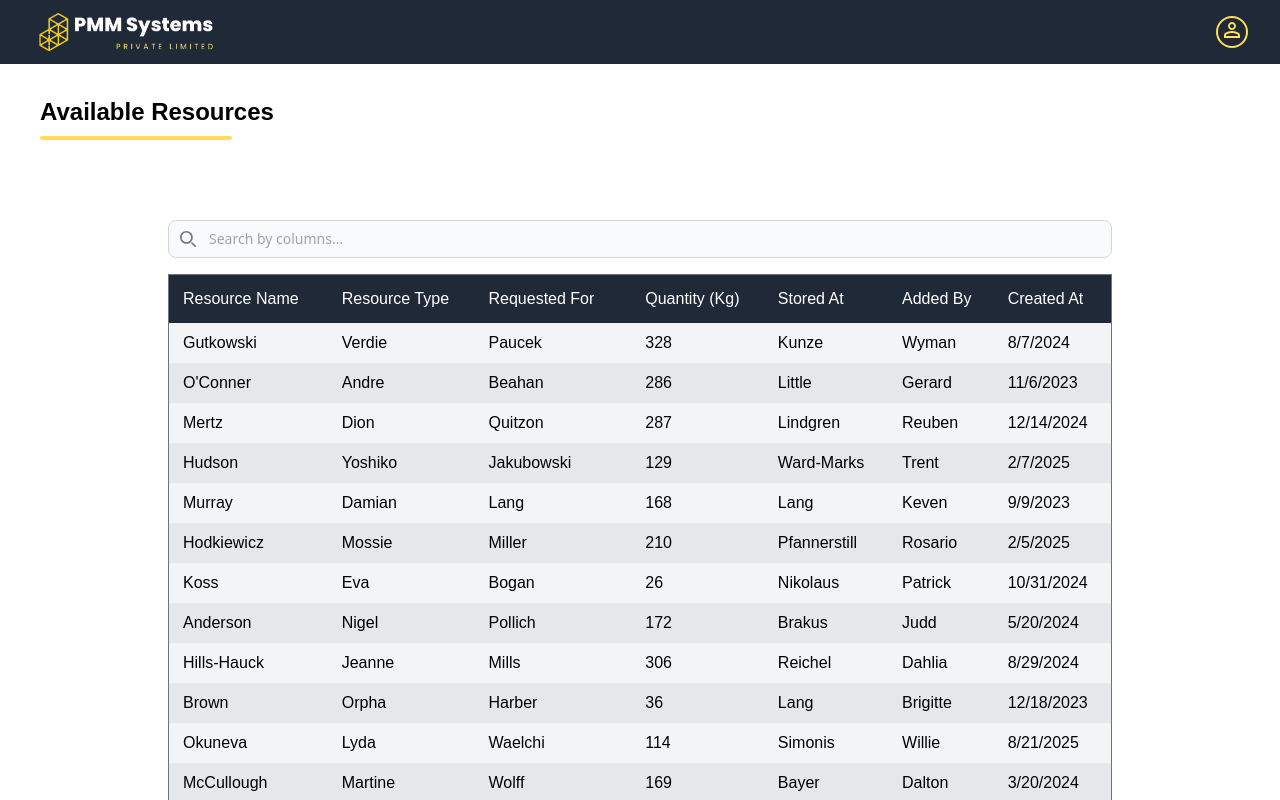
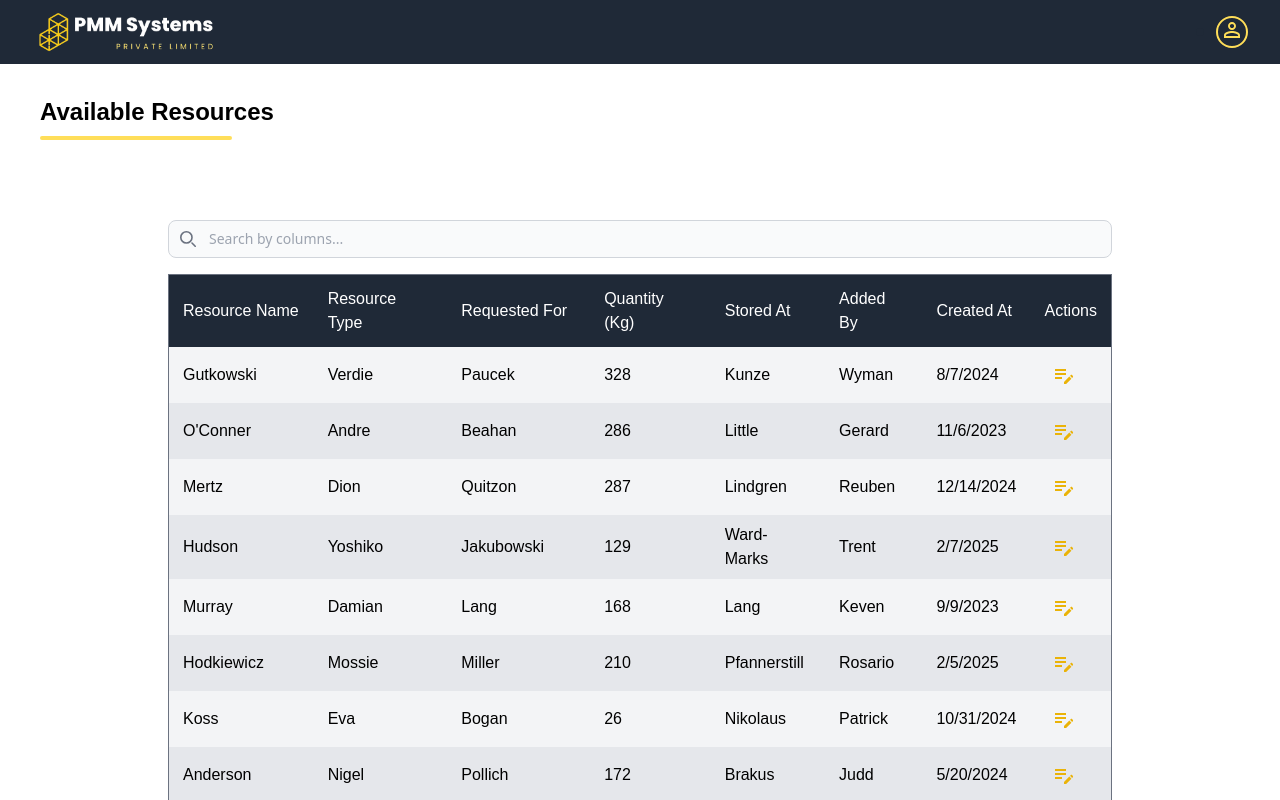
Before and after one commit to Harish1611/Pharma-Medical-Management-System, a React (Create React App) app: page /raw-material-resources/available-resources in a window 1280 px wide. Shown: the top 800 px of the page. Built offline with nearby package versions, Linux system fonts and the light colour scheme.

Commit message:
New: Edit Icon for table resource iteams is added which further facilitate in Resource Modifaction

```diff
--- a/src/Components/RawMaterialResources/AvailableResources/AvailableResources.jsx
+++ b/src/Components/RawMaterialResources/AvailableResources/AvailableResources.jsx
@@ -11,7 +11,8 @@ import DebouncedInput from '../../UiComponents/DebouncedInput';
 
 import { USERS } from '../data.js'
 import HeadingOne from '../../UiComponents/HeadingOne.jsx';
-
+import EditNoteIcon from '@mui/icons-material/EditNote';
+import { IconButton } from '@mui/material';
 
 const AvailableResources = () => {
 
@@ -61,10 +62,28 @@ const AvailableResources = () => {
             header: "Created At",
         }),
 
+        columnHelper.accessor("", {
+            cell: (info) => (
+              <div style={{ display: 'flex', gap: '0.5rem' }}>
+
+
+                <IconButton onClick={() => handleEdit(info.row.original)}>
+                 <EditNoteIcon className="text-yellow-500"  />
+                 </IconButton>
+
+
+              </div>
+            ),
+            header: "Actions",
+          }),
 
 
 
     ];
+
+    const handleEdit = (x) => {
+
+    }
 
 
     const table = useReactTable({
```
